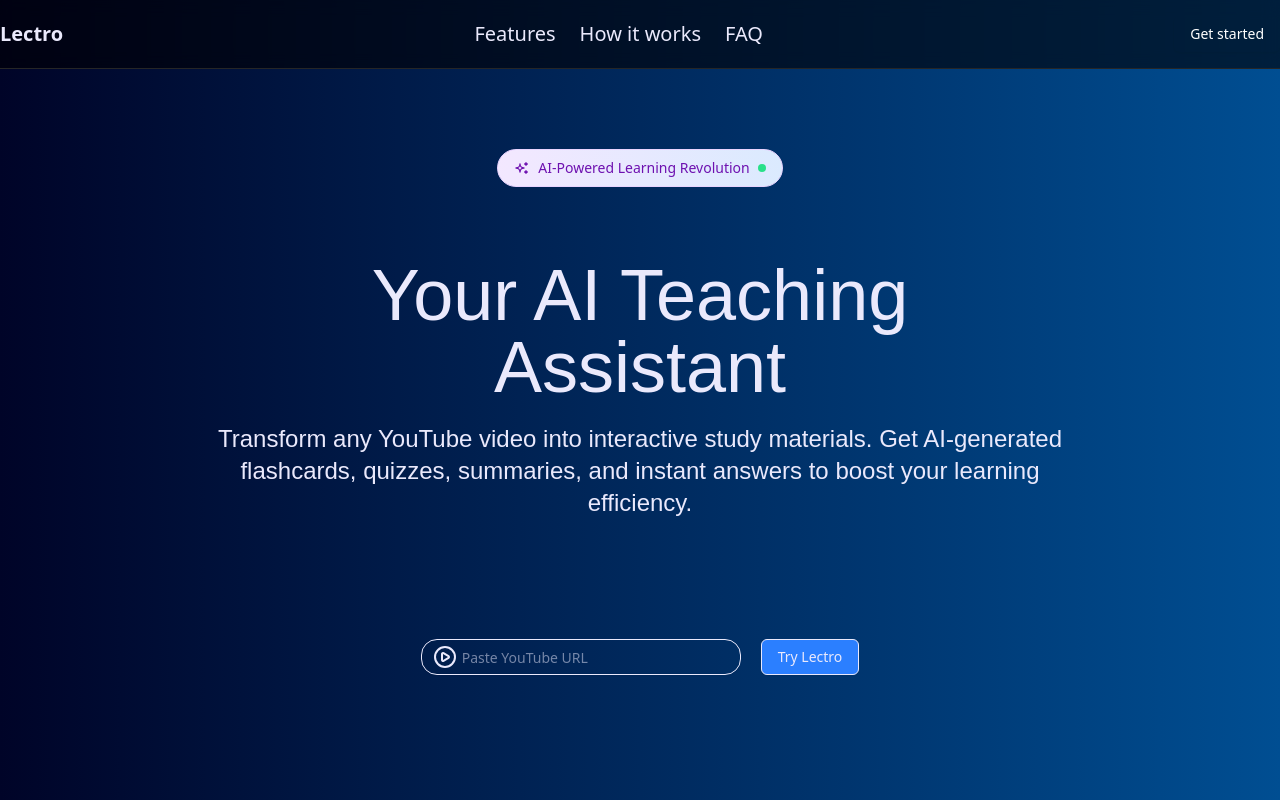
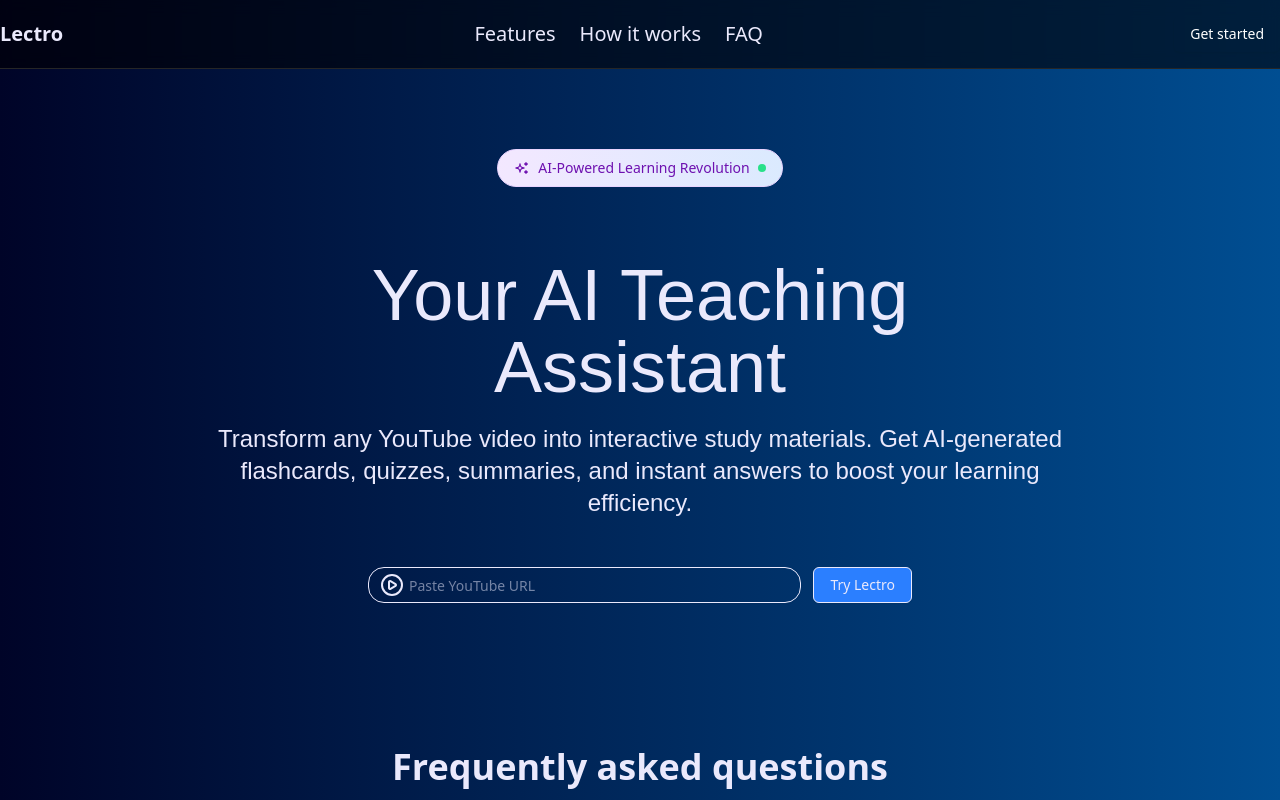
Before and after one commit to AayushmanChulet/Lectro-web, a React (Vite) app: page / in a window 1280 px wide. Shown: the top 800 px of the page. Built offline with nearby package versions, Linux system fonts and the light colour scheme; no server answers.

Commit message:
fixed css

```diff
--- a/src/layout/layout.tsx
+++ b/src/layout/layout.tsx
@@ -3,7 +3,7 @@
 import { Outlet } from "react-router";
 
 export default function Layout(){
-    return<div className="flex flex-col min-h-screen">
+    return<div className="flex flex-col min-h-screen w-full overflow-x-hidden">
         <NavBar/>
         <Outlet />
         <Footer/>
--- a/src/pages/index.tsx
+++ b/src/pages/index.tsx
@@ -32,10 +32,10 @@
     navigate(`${id}`);
   };
   return (
-    <div className="min-h-screen text-text">
+    <div className="min-h-screen w-full overflow-x-hidden text-text">
       <main className="h-full">
         <section className="min-h-[95%] relative overflow-hidden">
-          <div className="container  mx-auto flex flex-col justify-center gap-30 items-center py-20 ">
+          <div className="container mx-auto flex flex-col justify-center gap-12 items-center py-20 px-4">
             <div className="flex flex-col items-center justify-center gap-10">
               <div className="inline-flex items-center px-4 py-2 bg-gradient-to-r from-purple-100 to-blue-100 rounded-full text-purple-800 text-sm font-medium mb-8 border border-purple-200">
                 <IconSparkles className="w-4 h-4 mr-2" />
@@ -43,21 +43,21 @@
                 <div className="ml-2 w-2 h-2 bg-green-400 rounded-full animate-pulse"></div>
               </div>
               <div className="flex items-center justify-center flex-col gap-5">
-                <div className="text-7xl text-center poppins-medium">
+                <div className="text-4xl md:text-6xl lg:text-7xl text-center poppins-medium">
                   Your AI Teaching
                   <br /> Assistant
                 </div>
-                <div className="text-2xl w-2/3 text-center poppins-medium">
+                <div className="text-lg md:text-xl lg:text-2xl w-full max-w-4xl text-center poppins-medium px-4">
                   Transform any YouTube video into interactive study materials.
                   Get AI-generated flashcards, quizzes, summaries, and instant
                   answers to boost your learning efficiency.
                 </div>
               </div>
             </div>
-            <div className="flex gap-5">
-              <div className="relative ">
+            <div className="flex flex-col sm:flex-row gap-3 w-full max-w-xl px-4">
+              <div className="relative flex-1">
                   <PlayCircle className="absolute left-3 top-1/2 -translate-y-1/2 text-muted-foreground" />
-                  <Input aria-label="YouTube URL" placeholder="Paste YouTube URL" className="pl-10 rounded-2xl w-80" ref={inputRef}/>
+                  <Input aria-label="YouTube URL" placeholder="Paste YouTube URL" className="pl-10 rounded-2xl w-full" ref={inputRef}/>
                 </div>
                 <Button type="submit" variant={"outline"} className="shrink-0" onClick={handleTry}>Try Lectro</Button>
             </div>
```
